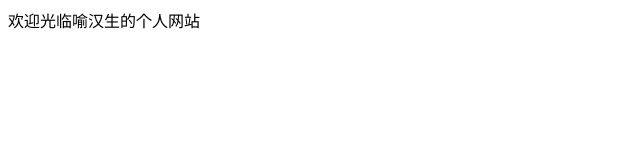
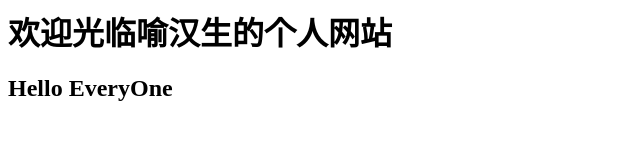
Before and after one commit to zxygll5/yu, a plain HTML site: page index.html in a window 1280 px wide. Shown: the whole page, without its empty margins (0-640 px from the left). Drawn offline with Linux system fonts and the light colour scheme.

Commit message:
在网页里面增加内容

```diff
--- a/index.html
+++ b/index.html
@@ -1 +1,6 @@
-欢迎光临喻汉生的个人网站
+<h1>
+  欢迎光临喻汉生的个人网站
+  </h1>
+<h2>
+  Hello EveryOne
+  </h2>
```
